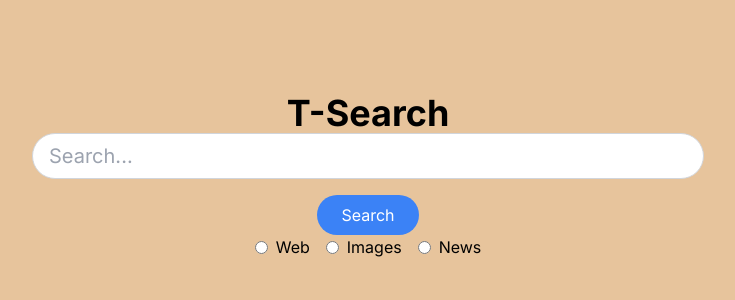
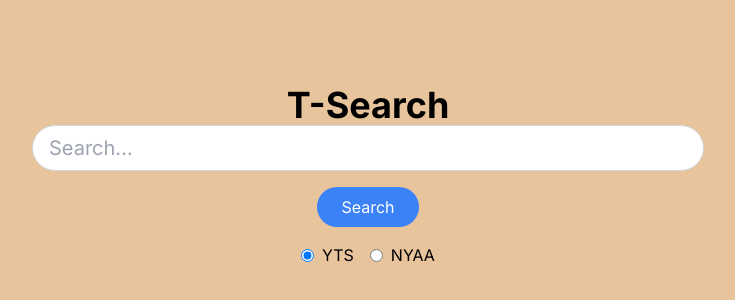
Before and after one commit to anishgowda21/t-search, a Next.js app: page / in a window 1280 px wide. Shown: the part 224-524 px from the top of the page, without its empty margins (272-1007 px from the left). Built offline with nearby package versions, Linux system fonts and the light colour scheme.

Commit message:
Search function built

```diff
--- a/app/components/SearchBox.tsx
+++ b/app/components/SearchBox.tsx
@@ -1,9 +1,31 @@
-export default function SearchBox() {
+import React, { useState } from "react";
+
+
+interface SearchBoxProps {
+    onSearch: (searchTerm: string) => void;
+}
+
+export default function SearchBox({ onSearch }: SearchBoxProps) {
+    const [searchTerm, setSearchTerm] = useState('');
+    const [error, setError] = useState('');
+
+    const handleSubmit = (e: React.FormEvent) => {
+        e.preventDefault();
+        if (!searchTerm.trim()) {
+            setError('Please enter a search term');
+            return;
+        }
+        setError('');
+        onSearch(searchTerm);
+    };
+
     return (
-        <div className="w-full max-w-2xl flex flex-col items-center space-y-4">
+        <form onSubmit={handleSubmit} className="w-full max-w-2xl flex flex-col items-center space-y-4">
             <input
                 type="text"
                 placeholder="Search..."
+                value={searchTerm}
+                onChange={(e) => setSearchTerm(e.target.value)}
                 className="w-full px-4 py-2 text-xl border border-gray-300 rounded-full focus:outline-none focus:ring-2 focus:ring-blue-500 focus:border-transparent"
             />
             <button
@@ -11,6 +33,7 @@
             >
                 Search
             </button>
-        </div>
+            {error && <p className="text-red-500">{error}</p>}
+        </form>
     );
 }
--- a/app/components/SearchOptions.tsx
+++ b/app/components/SearchOptions.tsx
@@ -1,16 +1,31 @@
-export default function SearchOptions() {
+import React from 'react';
+
+interface SearchOptionsProps {
+    selectedOption: string;
+    onOptionChange: (option: string) => void;
+}
+
+const searchOptions = [
+    { value: 'yts', label: 'YTS' },
+    { value: 'nyaa', label: 'NYAA' },
+];
+
+export default function SearchOptions({ selectedOption, onOptionChange }: SearchOptionsProps) {
     return (
-        <div className="flex justify-center space-x-4">
-            <label className="flex items-center">
-                <input type="radio" name="searchOption" value="web" className="mr-2" /> Web
-            </label>
-            <label className="flex items-center">
-                <input type="radio" name="searchOption" value="images" className="mr-2" /> Images
-            </label>
-            <label className="flex items-center">
-                <input type="radio" name="searchOption" value="maps" className="mr-2" /> News
-            </label>
+        <div className="flex justify-center space-x-4 mt-4">
+            {searchOptions.map((option) => (
+                <label key={option.value} className="flex items-center">
+                    <input
+                        type="radio"
+                        name="searchOption"
+                        value={option.value}
+                        checked={selectedOption === option.value}
+                        onChange={() => onOptionChange(option.value)}
+                        className="mr-2"
+                    />
+                    {option.label}
+                </label>
+            ))}
         </div>
-    )
-
+    );
 }
--- a/app/page.tsx
+++ b/app/page.tsx
@@ -1,14 +1,28 @@
+'use client';
+
+import React, { useState } from 'react';
+
 import Logo from './components/logo'
 import SearchBox from './components/SearchBox'
 import SearchOptions from './components/SearchOptions'
 
+const handleSearch = (searchTerm: string, selectedOption: string) => {
+  console.log('Search Term:', searchTerm);
+  console.log('Search Option:', selectedOption);
+};
+
 export default function Home() {
+
+  const [selectedOption, setSelectedOption] = useState('yts');
   return (
     <main className="flex flex-col items-center justify-center min-h-screen">
       <Logo />
       <div className="w-full max-w-2xl">
-        <SearchBox />
-        <SearchOptions />
+        <SearchBox onSearch={(searchTerm) => handleSearch(searchTerm, selectedOption)} />
+        <SearchOptions
+          selectedOption={selectedOption}
+          onOptionChange={setSelectedOption}
+        />
       </div>
     </main>
   );
```
